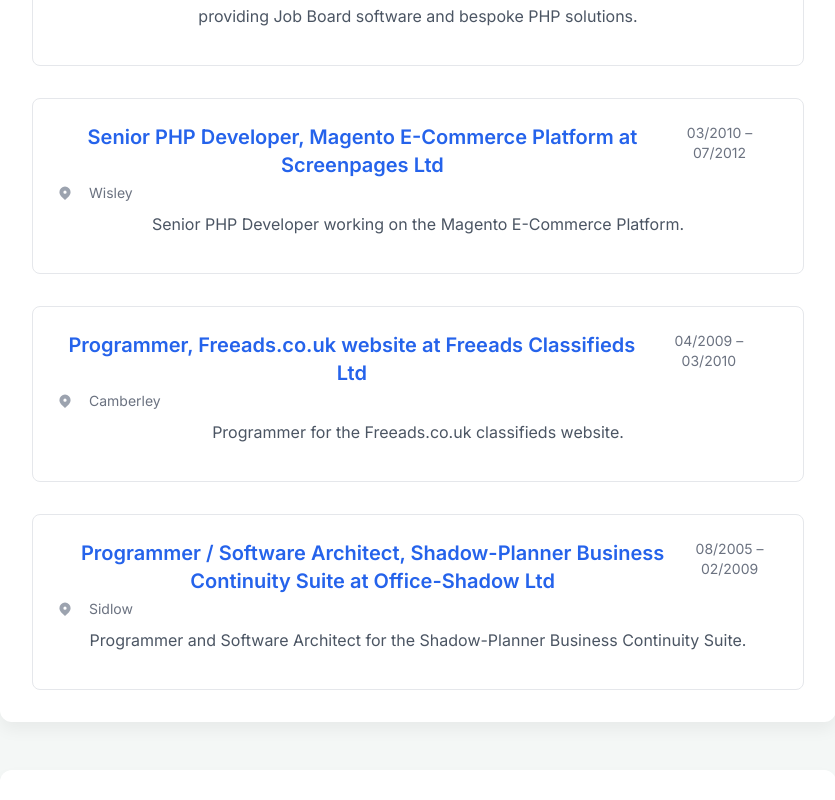
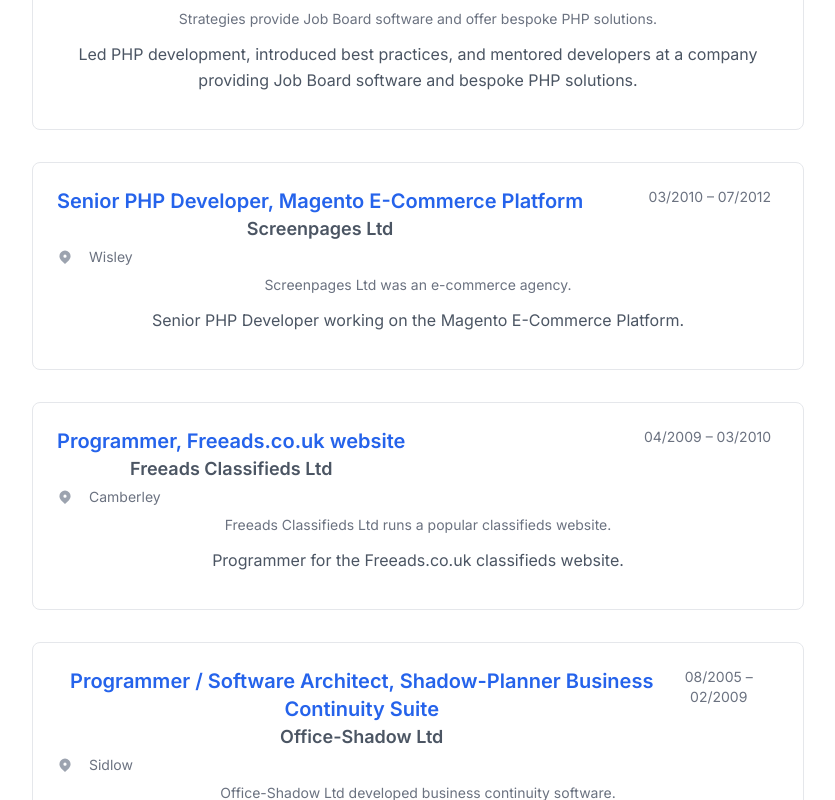
Before and after one commit to levofski/live-cv, a Vue app: page / in a window 1280 px wide. Shown: the part 1500-2300 px from the top of the page, without its empty margins (222-1057 px from the left). Built offline with nearby package versions, Linux system fonts and the light colour scheme.

Commit message:
feat: enhance experience section with company descriptions   - **Files Changed**: `ExperienceSection.vue`, `experience.json`   - **Reason**: Added company descriptions to the experience entries for better context and detail.

```diff
--- a/src/components/ExperienceSection.vue
+++ b/src/components/ExperienceSection.vue
@@ -35,9 +35,14 @@
           :class="{ 'cursor-pointer': hasExpandableContent(exp) }"
         >
           <div class="flex justify-between items-start mb-1">
-            <h3 class="text-xl font-semibold text-blue-600">
-              {{ exp.title }} at {{ exp.company }}
-            </h3>
+            <div>
+              <h3 class="text-xl font-semibold text-blue-600">
+                {{ exp.title }}
+              </h3>
+              <h4 class="text-lg text-gray-600">
+                {{ exp.company }}
+              </h4>
+            </div>
             <div class="flex items-center">
               <span class="text-sm text-gray-500 mr-2">{{ exp.period }}</span>
               <div v-if="hasExpandableContent(exp)">
@@ -89,6 +94,12 @@
             </svg>
             <span>{{ exp.location }}</span>
           </div>
+          <p
+            v-if="exp.companyDescription"
+            class="text-sm text-gray-500 italic mb-3"
+          >
+            {{ exp.companyDescription }}
+          </p>
           <p class="text-gray-600 leading-relaxed mb-3">{{ exp.summary }}</p>
         </div>
         <div
--- a/src/data/experience.json
+++ b/src/data/experience.json
@@ -3,6 +3,7 @@
     "id": "lendinvest-2022-present",
     "title": "Lead Backend Engineer (previously Senior)",
     "company": "LendInvest Plc",
+    "companyDescription": "LendInvest is one of the leading specialist mortgage and bridging lenders in the UK.",
     "period": "01/2022 – Present",
     "location": "London (Remote)",
     "summary": "Contributed to the full software life cycle of microservices in Symfony, focusing on SOLID principles, architectural improvements, and team mentorship at a leading UK specialist mortgage lender.",
@@ -68,6 +69,7 @@
     "id": "strategies-group-2012-2022",
     "title": "Lead PHP Developer (previously Senior)",
     "company": "The Strategies Group Ltd",
+    "companyDescription": "Strategies provide Job Board software and offer bespoke PHP solutions.",
     "period": "07/2012 – 01/2022",
     "location": "Camberley",
     "summary": "Led PHP development, introduced best practices, and mentored developers at a company providing Job Board software and bespoke PHP solutions.",
@@ -86,6 +88,7 @@
     "id": "screenpages-2010-2012",
     "title": "Senior PHP Developer, Magento E-Commerce Platform",
     "company": "Screenpages Ltd",
+    "companyDescription": "Screenpages Ltd was an e-commerce agency.",
     "period": "03/2010 – 07/2012",
     "location": "Wisley",
     "summary": "Senior PHP Developer working on the Magento E-Commerce Platform.",
@@ -95,6 +98,7 @@
     "id": "freeads-2009-2010",
     "title": "Programmer, Freeads.co.uk website",
     "company": "Freeads Classifieds Ltd",
+    "companyDescription": "Freeads Classifieds Ltd runs a popular classifieds website.",
     "period": "04/2009 – 03/2010",
     "location": "Camberley",
     "summary": "Programmer for the Freeads.co.uk classifieds website.",
@@ -104,6 +108,7 @@
     "id": "office-shadow-2005-2009",
     "title": "Programmer / Software Architect, Shadow-Planner Business Continuity Suite",
     "company": "Office-Shadow Ltd",
+    "companyDescription": "Office-Shadow Ltd developed business continuity software.",
     "period": "08/2005 – 02/2009",
     "location": "Sidlow",
     "summary": "Programmer and Software Architect for the Shadow-Planner Business Continuity Suite.",
```
